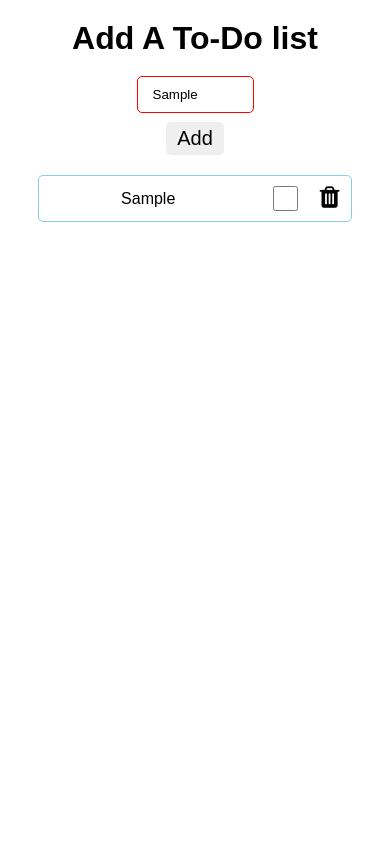
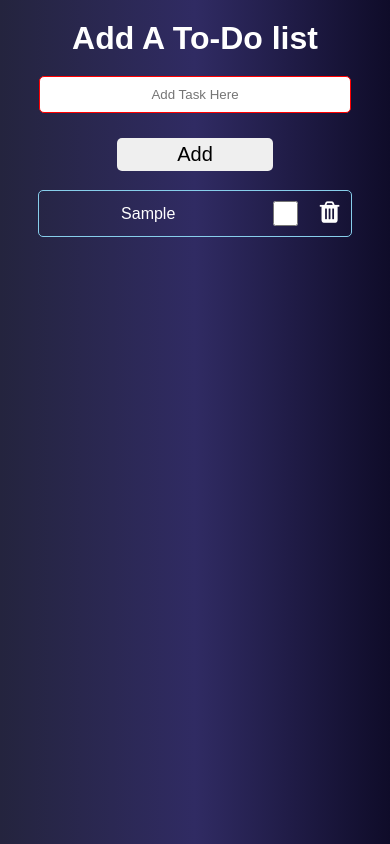
Before and after one commit to NikhilBagal/To-Do, a plain HTML site: page index.html in a window 390 px wide. Both pictures are taken after typing "Sample" into the empty fields and a click on the button "Add". Drawn offline with Linux system fonts and the light colour scheme.

Commit message:
final styles given

```diff
--- a/script.js
+++ b/script.js
@@ -5,10 +5,12 @@ function update(){
   event.preventDefault();
   var val = inputElement.value;
   list.push(val);
-  //element.innerHTML += "<p>"+list[list.length-1]+"</p>"+"<input type='checkBox'>";
-  element.innerHTML += "<div class='tasks'>"+"<p>"+list[list.length-1]+"</p>"+
+  inputElement.value = "";
+  if(val !== ""){
+    element.innerHTML += "<div class='tasks' id="+list.indexOf(val)+">"+"<p>"+list[list.length-1]+"</p>"+
   "<input type='checkbox' name='chk'>"+"<span>"+
   "<i class='fa fa-trash' aria-hidden='true'></i>"+"</span>"+"<span class='line'><hr></span>";
+  }
   del();
 }
 function del(){
@@ -19,6 +21,4 @@ function del(){
       selectedElement.parentNode.parentNode.classList.add("deleted");
     })
   }
-
- // console.log(element);
 }
--- a/styles/style.scss
+++ b/styles/style.scss
@@ -2,11 +2,20 @@
     margin: 0%;
     padding: 0%;
 }
+body {
+    background: #0f0c29;  /* fallback for old browsers */
+    background: -webkit-linear-gradient(to right, #24243e, #302b63, #0f0c29);  /* Chrome 10-25, Safari 5.1-6 */
+    background: linear-gradient(to right, #24243e, #302b63, #0f0c29); /* W3C, IE 10+/ Edge, Firefox 16+, Chrome 26+, Opera 12+, Safari 7+ */
+
+
+
+
+}
 main {
+    color: #fff;
     display: flex;
     flex-direction: column;
     align-items: center;
-
     width: 100%;
     height: 100vh;
     .text-sec {
@@ -17,7 +26,6 @@ main {
     }
     .form-sec {
         width: 100%;
-
         form {
             display: flex;
             flex-direction: column;
@@ -30,7 +38,6 @@ main {
                 border-radius: 5px;
                 border: 1px solid red;
                 outline: none;
-
             }
             input:focus {
                 border: 1px dashed red;
@@ -88,12 +95,16 @@ main {
                 left: 2%;
                 hr {
                     position: absolute;
-                    background-color: grey;
+                    background-color: #fff;
                     border: none;
                     height: 1px;
                     width: 100%;
                     top: 22px;
                     display: none;
+
+                }
+                hr.active {
+                    display: block;
                 }
             }
             input:checked ~ span hr {
@@ -110,6 +121,15 @@ main {
 }
 @media only screen and (max-width:800px){
     main {
+        .form-sec {
+            form {
+                width: 80%;
+                margin: auto 10%;
+                input {
+                    text-align: center;
+                }
+            }
+        }
         .task-view {
             width: 80%;
             margin: 5% 10% auto 10%;
```
Also changed, not shown: index.html (+1 -4 lines), styles/style.css, 1 other file.
